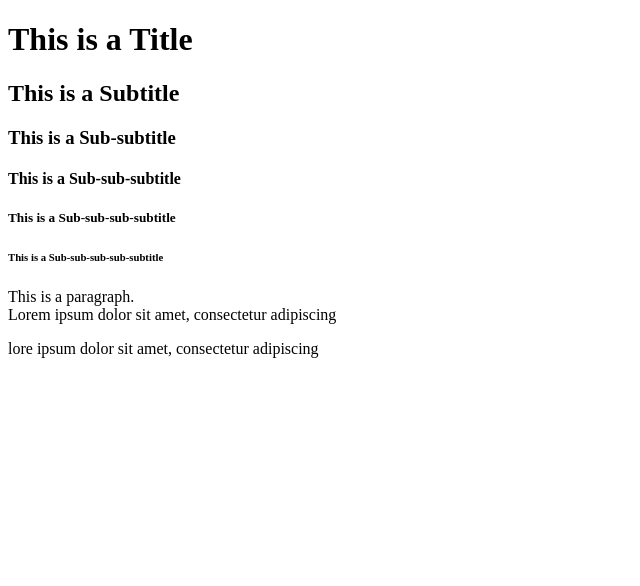
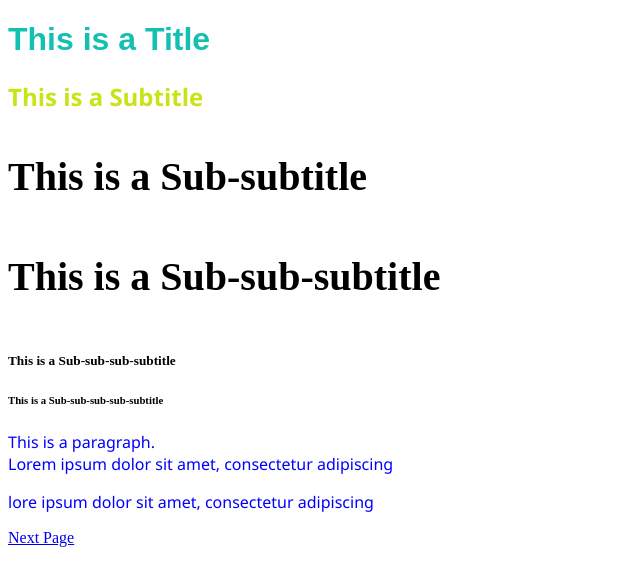
Before and after one commit to antocami/2026-5.1-MainRepo, a plain HTML site: page index.html in a window 1280 px wide. Shown: the whole page, without its empty margins (0-640 px from the left). Drawn offline with Linux system fonts and the light colour scheme.

Commit message:
Added another page and style based on css

```diff
--- /dev/null
+++ b/Styles/style.css
@@ -0,0 +1,14 @@
+p{
+    color: #ff0095;
+    font-family:'Segoe UI', Tahoma, Geneva, Verdana, sans-serif
+}
+
+#PageTitle{
+    color: #c8e316;
+    font-family:'Segoe UI', Tahoma, Geneva, Verdana, sans-serif
+}
+
+.customClass{
+    font-size: 40px;
+    font-weight:bold;
+}
--- a/index.html
+++ b/index.html
@@ -4,15 +4,25 @@
     <meta charset="UTF-8">
     <meta name="viewport" content="width=device-width, initial-scale=1.0">
     <title> Home </title>
+    <link rel="stylesheet" href="Styles/style.css">
+
+    <!-- This is a where you change the main area, for instance the
+                master colour for paragraph -->
+    <style>
+        p{
+
+            color: blue;
+        }
+    </style>
 </head>
 <body>
     <!-- This is a comment -->
     <!-- This is also
     a comment -->
-    <h1>This is a Title</h1>
-    <h2>This is a Subtitle</h2>
-    <h3>This is a Sub-subtitle</h3>
-    <h4>This is a Sub-sub-subtitle</h4>
+    <h1 style="color: #14c1b0;font-family: Arial,Helvetica,sans-serif;">This is a Title</h1>
+    <h2 id="PageTitle">This is a Subtitle</h2>
+    <h3 class="customClass">This is a Sub-subtitle</h3>
+    <h4 class="customClass">This is a Sub-sub-subtitle</h4>
     <h5>This is a Sub-sub-sub-subtitle</h5>
     <h6>This is a Sub-sub-sub-sub-subtitle</h6>
 
@@ -21,5 +31,7 @@
 
     <p>lore ipsum dolor sit amet,
         consectetur adipiscing </p>
+
+        <a href="SecondPage.html">Next Page</a>
 </body>
 </html>
```
Also changed, not shown: SecondPage.html (added, +17 -0 lines).
